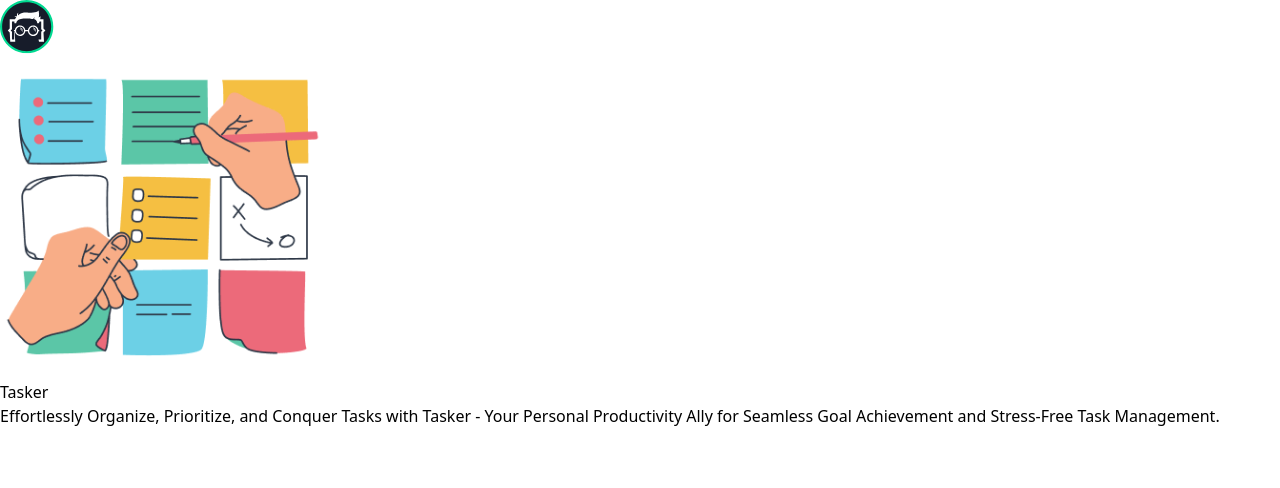
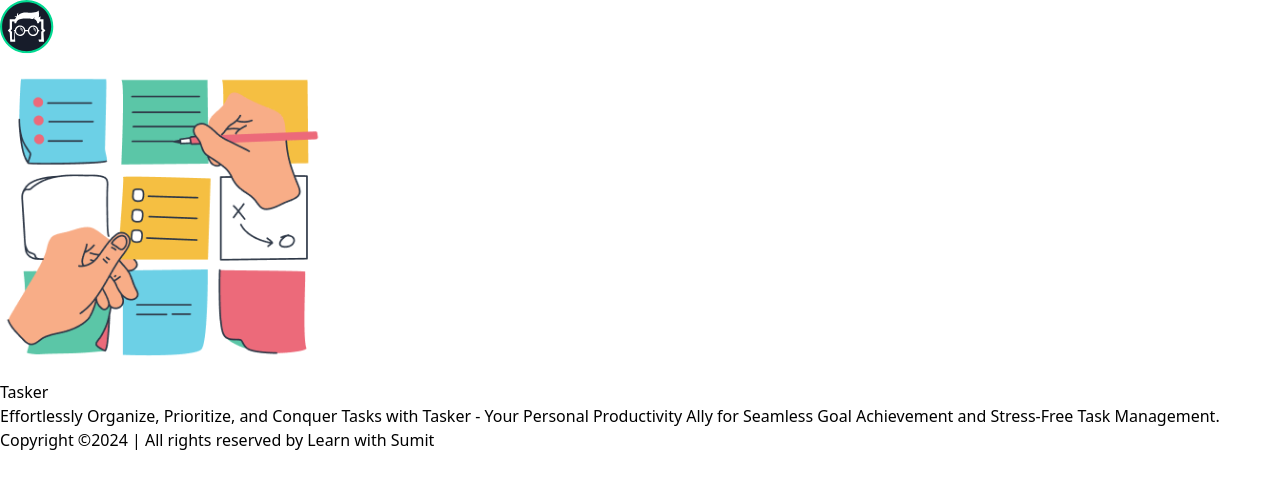
Before and after one commit to manjur0/Tasker-Todo, a React (Vite) app: page / in a window 1280 px wide. Shown: the top 488 px of the page. Built offline with nearby package versions, Linux system fonts and the light colour scheme.

Commit message:
Footer component added

```diff
--- a/src/App.jsx
+++ b/src/App.jsx
@@ -1,11 +1,12 @@
 import Header from "./Components/Header";
 import Hero from "./Components/Hero Section/Hero";
-
+import Footer from "./Components/Footer";
 const App = () => {
   return (
     <div className="container mx-auto">
       <Header />
       <Hero />
+      <Footer />
     </div>
   );
 };
--- /dev/null
+++ b/src/Components/Footer.jsx
@@ -0,0 +1,13 @@
+const Footer = () => {
+  return (
+    <footer className="py-6 md:py-8">
+      <div className="container mx-auto">
+        <p className="text-center text-xs text-[#6A6A6A] lg:text-sm">
+          Copyright ©2024 | All rights reserved by Learn with Sumit
+        </p>
+      </div>
+    </footer>
+  );
+};
+
+export default Footer;
```
